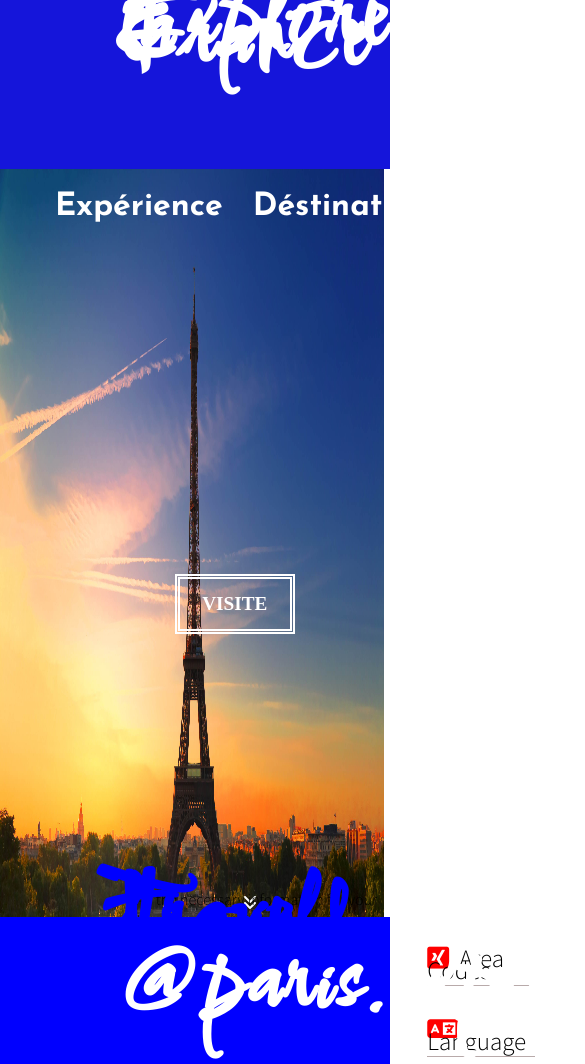
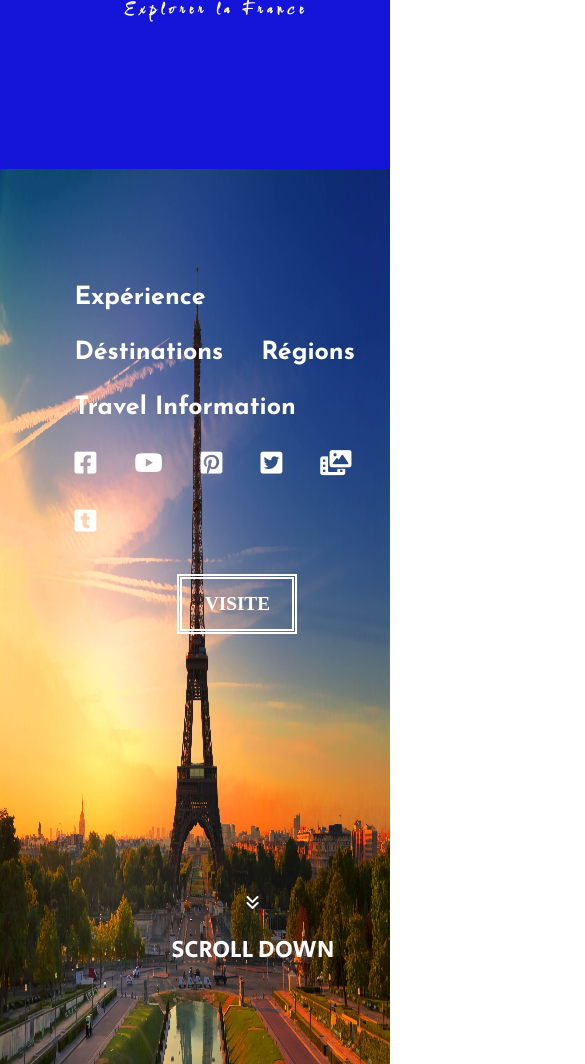
Before and after one commit to Sam-Radnus/Travel-Website, a plain HTML site: page index.html in a window 390 px wide. Shown: the top 1064 px of the page, 585 px wide, since content can reach past the window. Drawn offline with Linux system fonts and the light colour scheme; a web font is replaced by a local one.

Commit message:
slight changes made

```diff
--- a/index.html
+++ b/index.html
@@ -14,6 +14,7 @@
     <h1>Explorer la France</h1>
  </div>
  <div class="video">
+   <div class="navbar">
     <ul class="navbar">
         <!-- <li class="nav"><img src="Napoleon.png " height="120" width="120"></li> -->
         <li class="nav">Expérience</li>
@@ -28,16 +29,18 @@
         <li class="nav"><i class="fas fa-photo-video"></i></li>
         <li class="nav"><i class="fab fa-tumblr-square"></i></li>
     </ul>
-    <div class="waterfall">
-      <img src="Photos/paris4.jpg">
+  </div>
+
+      <img class="eiffel" src="Photos/paris4.jpg">
 
       <button class="visit">VISITE</button>
       <div class="down">
       <p><i class="fas fa-angle-double-down"></i></p>
       <h2><a href="#mid-level">SCROLL DOWN</a></h2>
     </div>
+
   </div>
-  </div>
+
    <div id="mid-level" class="container">
 
         <h3 class="live"> Live Unforgettable Expérience</h3>
@@ -62,10 +65,8 @@
        <div class="pics"><img class="curved" src="Photos/versailles.jfif" ><p class="name">Versailles</p></div>
 
     </div>
-</div>
     <div class="info">
       <h1 class="travel">Travel Around France</h1>
-
       <p class="sub1">All the necessary information for your trip around France is here.</p>
       <div class="necessary">
         <div class="bullets"><p class="sub2"><i gap="true" class="fas fa-book-medical"></i>Health</p></div>
@@ -79,7 +80,10 @@
         <div class="bullets"><p class="sub2"><i gap="true" class="fas fa-euro-sign"></i>Currency</p></div>
       </div>
     </div>
+</div>
 
+
+ <!--
    <div class="instagram">
     <h1 class="insta_travel"><a href="https://www.instagram.com/paris.explore/">@paris.explore</a></h1>
      <div class="insta_grid">
@@ -101,7 +105,7 @@
          <div class="natural"> <img class="picture" src="Photos/insta_paris8.jpg"><i class="fab fa-instagram"></i></div>
      </div>
    </div>
-  <!-- <div class="footer">
+ <div class="footer">
     <div class="row">
       <img src="Photos/france2.png" height="200" width="200" >
       <p class="country">France</p>
@@ -124,6 +128,6 @@
         <li class="list2"><i  class="fab fa-twitter-square"></i></i></li>
       </ul>
     </div> -->
-  </div>
+
 </body>
 </html>
--- a/style.css
+++ b/style.css
@@ -7,67 +7,117 @@
 @import url('https://fonts.googleapis.com/css2?family=Abril+Fatface&family=Comforter&family=IM+Fell+French+Canon+SC&family=Josefin+Sans:wght@400;700&family=Manrope:wght@200&family=Nunito:wght@300;500&family=Secular+One&display=swap');
 @import url('https://fonts.googleapis.com/css2?family=Abril+Fatface&family=Comforter&family=IM+Fell+French+Canon+SC&family=Josefin+Sans:wght@400;700&family=Manrope:wght@200&family=Nunito:wght@300;500&family=Secular+One&family=Source+Sans+Pro:wght@300&display=swap');
 
-body{
-  height:fit-content;
-
-  margin: 0px;
+div.wrapper > div{
+  border-style:solid;
+}
+div.wrapper{
+  position: absolute;
+  width:100%;
+  top:200%;
+  border-style:solid;
 }
 div.heading{
-  position: relative;
+  position: absolute;
+  top:0px;
+  left:0px;
+  right:0px;
+  justify-content: center;
 
-  justify-content: center;
-  height:20vh;
+  min-height:20vh;
   margin:0;
   background-color: rgb(21, 21, 218);
-  width:100%;
+  /* max-width:100%; */
 }
+/*HEADING                         EXPLORER LA FRANCE*/
 div.heading h1{
-  margin: 5%;
+  position: absolute;
+  top:0;
+  right:0;
+  left:32%;
+  line-height: 0%;
+  font-size: 66px;
    color:white;
+
 }
-ul.navbar{
-  position:absolute;
-  z-index: 1;
-  display:inline-flex;
-  color:white;
+
+@media screen and (max-height: 450px) {
+  div.heading h1 {
+    font-size:small;
+  }
+}
+@media screen and (max-width: 1000px) {
+  div.heading h1 {
+    font-size:medium;
+  }
+}
+div.navbar{
+  position: absolute;
+  top:10%;
+  display: inline;
+  left:5%;
+}
+div.navbar ul{
+
+  position:relative;
+  margin:0;
+  list-style-type:none;
+  color:rgb(255, 255, 255);
   font-size:xx-large;
   font-weight:bolder;
-  list-style-type:none;
-  margin-top:2%;
-  left:0%;
 
-}
-div.waterfall{
-  margin-top:0%;
-  position: relative;
-  height:120vh;
-  width:98.5vw;
-}
-div.waterfall img{
-  top:0;
-  left:0;
-  position: absolute;
-  height:100%;
-  width:100%;
-}
-div.video{
-  width:fit-content;
-  position: absolute;
-  margin:0;
 }
 li.nav{
   text-decoration: none;
+  display: inline-block;
+  position: relative;
   padding:15px;
+  font-size: 25px;
   font-family: 'Abril Fatface', cursive;
   font-family: 'Comforter', cursive;
   font-family: 'IM Fell French Canon SC', serif;
   font-family: 'Josefin Sans', sans-serif;
-transition: all ease-in 3ms;
+  transition: all ease-in 3ms;
 }
 li:hover{
   color:red;
   cursor: pointer;
 }
+@media screen and (max-width: 70vw) {
+   ul.navbar {
+    font-size:small;
+  }
+}
+div.waterfall{
+  margin-top:0%;
+  position: absolute;
+  height:120vh;
+  width:100%;
+  border-style: solid;
+}
+div.waterfall img{
+  top:0;
+  left:0;
+  display: block;
+  position: absolute;
+  height:100%;
+  width:100%;
+}
+img[class="eiffel"]
+{
+  top:0;
+  left:0;
+  display: block;
+  height:120vh;
+  width:100%;
+}
+div.video{
+  width:100%;
+  position: absolute;
+  top:20%;
+  left:0%;
+}
+
+
 h1{
   font-family: 'Abril Fatface', cursive;
   font-family: 'Comforter', cursive;
@@ -75,7 +125,6 @@ h1{
   top:0%;
   letter-spacing: 5px;
   left:25%;
-  line-height:10px;
   font-size:100px;
   color:white;
 }
@@ -85,14 +134,7 @@ img{
   image-rendering: -webkit-optimize-contrast;
   top:10%;
 }
-video{
-   position: absolute;
-   top:20%;
-   left:0%;
-   width:103%;
-   height:100vh;
-   object-fit: fill;
-}
+
 p.country,h2{
   font-family: 'Abril Fatface', cursive;
   font-family: 'Comforter', cursive;
@@ -208,6 +250,9 @@ div.pics1{
 
 
 }
+div#mid-level{
+  left:0;
+}
 p.name{
   position: absolute;
   top: 75%;
@@ -218,7 +263,6 @@ font-family: 'Comforter', cursive;
 font-family: 'IM Fell French Canon SC', serif;
 font-family: 'Josefin Sans', sans-serif;
  font-size: xx-large;
- line-height: 0%;
  background-blend-mode:saturation;
  cursor:pointer;
 
@@ -235,9 +279,9 @@ font-family: 'Comforter', cursive;
 font-family: 'IM Fell French Canon SC', serif;
 font-family: 'Josefin Sans', sans-serif;
 font-family: 'Secular One', sans-serif;
-line-height:0px;
 font-size: 40px;
 margin-left:25%;
+padding: 20px 20px 20px 20px;
 color:blue;
 }
 p.describe{
@@ -300,22 +344,45 @@ p[bold="true"]
 h1.travel{
   color:black;
   color:blue;
-
+  margin-top: 0%;
 }
 div.info{
   position:absolute;
-  top:205vw;
-  margin-top:50px;
+  top:100%;
+  left:0;
+  right:0;
+  margin:0 auto;
   width:100%;
 }
 div.necessary{
   display: grid;
   margin-top:0vh;
-  margin-left:2%;
+  margin-left:0%;
   grid-template-columns: repeat(3,1fr);
-  grid-gap: 30px;
+  grid-gap: 15px;
 
 }
+
+@media screen and (max-width: 1050px) {
+  div.necessary,div.visit,div.experience{
+    display:flex;
+    flex-direction: column;
+  }
+  h3.live,h1.travel{
+    font-size: medium;
+    color:black;
+  }
+  div.info{
+    position:absolute;
+    display: block;
+    left:0;
+    right:0;
+    width:100vw;
+    padding:0px;
+    margin:0px;
+  }
+}
+
 p.sub1{
   margin-top: 0px;
   margin-left:35%;
@@ -342,18 +409,18 @@ p.sub2:hover i{
 }
 
 div.bullets{
+  position: relative;
   padding-left: 0px;
   margin:0;
-  font-size:25px;
   margin-bottom:0px;
   margin-left:55px;
-  line-height: 0%;
   border-bottom-style: solid;
   border-color: rgb(184, 170, 170);
   border-width:1px;
   height:fit-content;
   text-align: left;
-  width:70%;
+  max-width:70%;
+
 }
 i[gap="true"]{
 
@@ -367,16 +434,14 @@ i[gap="true"]:hover{
 }
 div.instagram{
 
-  position: absolute;
-  top:235vw;
-  left:0vw;
+  position: relative;
+
+  top:400%;
   background-color: blue;
   height:fit-content;
   width:100%;
-  margin-top:50px;
-  float: left;
-  margin:auto;
-   display:block;
+  margin-top:150px;
+
 }
 a{
   text-decoration: none;
@@ -387,11 +452,10 @@ div[class="insta_grid"]
       display: grid;
       grid-template-columns: repeat(4,4fr);
       grid-gap:10px;
-      margin:0;
-      margin-top:150px;
-      margin-left:90px;
-      margin-bottom:150px;
-      float: left;
+      margin-top:20%;
+
+
+
 }
 div[class="natural"]
 {
@@ -443,7 +507,8 @@ div[class="natural"]:hover video{
 }
 h1[class="insta_travel"]
 {
-  margin-left:5%;
+  margin-bottom:10%;
+  float: none;
 }
 div[class="footer"]
 {
```
Lines whose indentation alone changed are shown as unchanged.
